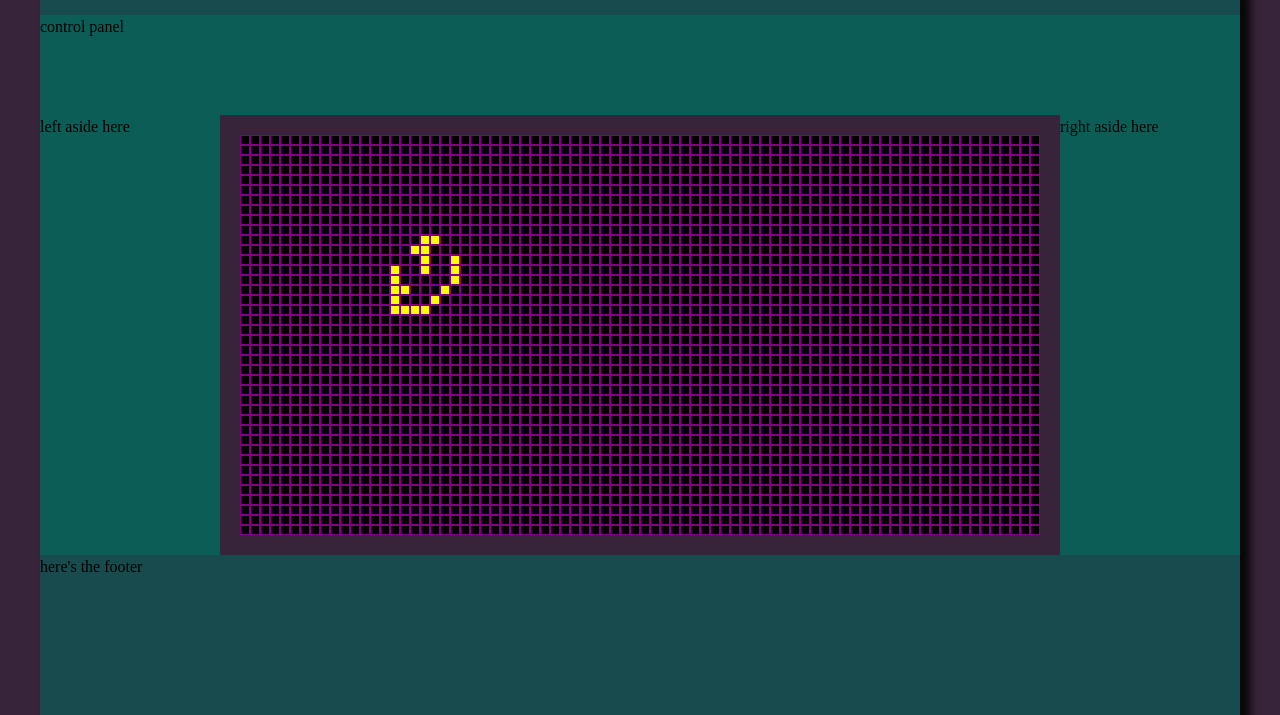
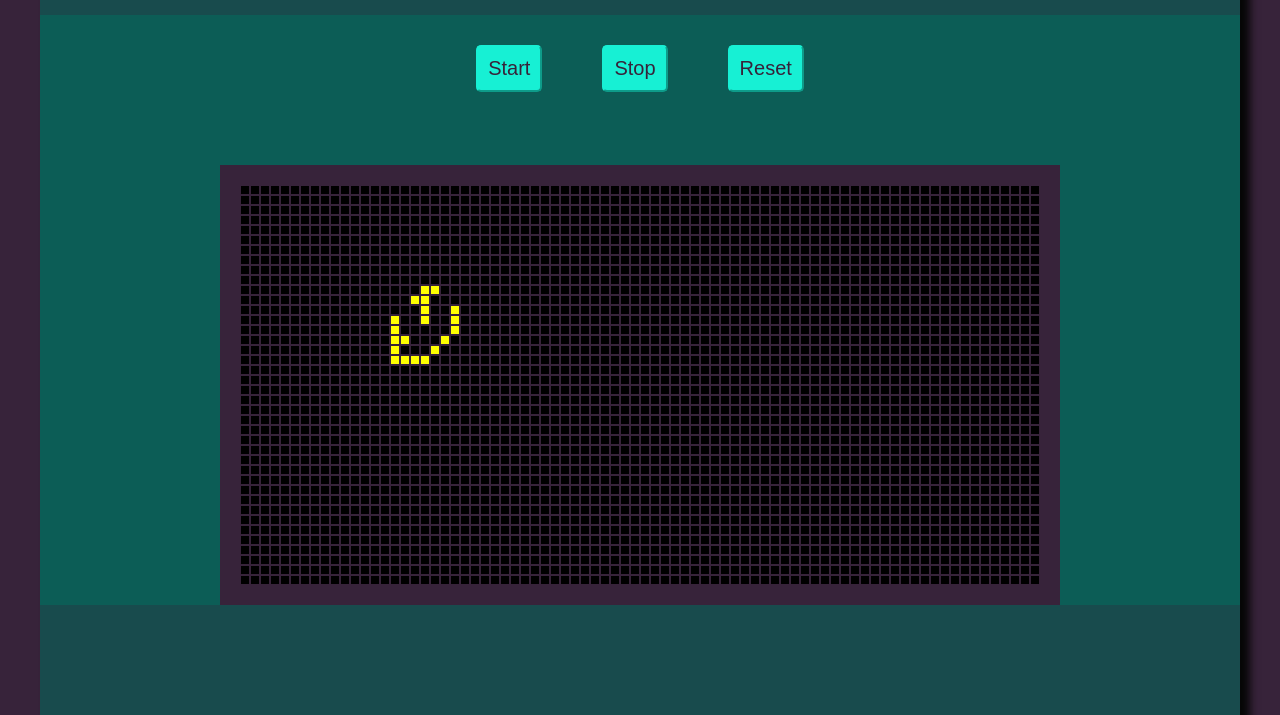
Before and after one commit to hereserin/GOL, a plain HTML site: page gol.html in a window 1280 px wide. Shown: the part 85-800 px from the top of the page. Drawn offline with Linux system fonts and the light colour scheme.

Commit message:
Setup Start button

```diff
--- a/canvas_grid.js
+++ b/canvas_grid.js
@@ -17,7 +17,7 @@ class CanvasGrid {
     this.canvasEl.height = 400;
 
     // const ctx = this.canvasEl.getContext("2d");
-    this.ctx.fillStyle = "purple";
+    this.ctx.fillStyle = "#37233a";
     this.ctx.fillRect(0, 0, 800, 400);
     let cols
     let rows
--- a/css/main_style.css
+++ b/css/main_style.css
@@ -17,11 +17,20 @@ ol, ul {
 }
 
 h1 {
-
   padding-top: 15px;
   font-size: 55px;
   color: #17f0d4;
   font-family: 'Luckiest Guy', cursive;
+}
+
+button {
+  margin: 30px;
+  padding: 10px;
+  font-size: 20px;
+  border-radius: 5px;
+  background-color: #17f0d4;
+  border-color: #17f0d4;
+  color: #37233a;
 }
 
 
@@ -63,7 +72,12 @@ h1 {
 
 .control-panel {
   background-color: #0c5d56;
-  height: 100px;
+  height: 150px;
+}
+
+.control-panel ul {
+  display: flex;
+  justify-content: center;
 }
 
 .footer {
--- a/dist/bundle.js
+++ b/dist/bundle.js
@@ -112,7 +112,7 @@ class CanvasGrid {
     this.canvasEl.height = 400;
 
     // const ctx = this.canvasEl.getContext("2d");
-    this.ctx.fillStyle = "purple";
+    this.ctx.fillStyle = "#37233a";
     this.ctx.fillRect(0, 0, 800, 400);
     let cols
     let rows
@@ -253,16 +253,45 @@ const Grid = __webpack_require__(/*! ./grid */ "./grid.js");
 const Cell = __webpack_require__(/*! ./cell.js */ "./cell.js");
 
 class Game {
-  constructor(canvasGrid) {
+  constructor(canvasGrid, controlButtons) {
     // debugger
     this.currentGrid = new Grid();
+
     this.currentGrid.testInitialPopulate();
     this.nextGenGrid = this.currentGrid.nextGenGrid();
+
+    this.controlButtons = controlButtons;
+    this.setupButtons();
     this.canvasGrid = canvasGrid;
-    this.canvasGrid.game = this;
+
+    // this.canvasGrid.game = this;
     this.stepGeneration = this.stepGeneration.bind(this);
     this.renderGridToCanvas = this.renderGridToCanvas.bind(this);
   }
+
+  setupButtons() {
+    Object.entries(this.controlButtons).forEach((buttonArr) => {
+      // debugger
+      return this.attachButtonToMethod(buttonArr);
+    });
+  }
+
+  attachButtonToMethod(butnArr) {
+    const that = this;
+    const methodChooser = {
+      startButton: that.play,
+      stopButton: that.play,
+      resetButton: that.play
+    }
+
+    butnArr[1].addEventListener('click', (e) => {
+      // debugger
+      // return methodChooser['${butnArr[0]}']();
+      return methodChooser[butnArr[0]].apply(that);
+    });
+  }
+
+
 
   play() {
       // debugger
@@ -273,13 +302,15 @@ class Game {
         this.renderGridToCanvas();
         j++;
 
+        console.log("before loop");
         if ( j > 5 ) {
           clearInterval(gameInt);
+          console.log("inside loop")
         }
 
-        console.log(j);
+        console.log("outside loop");
       }, 500);
-
+        console.log("outside of set interval situation");
   }
 
   stepGeneration() {
@@ -314,30 +345,28 @@ const CanvasGrid = __webpack_require__(/*! ./canvas_grid */ "./canvas_grid.js");
 // TODO: change all SNAKECASE to CAMELCASE !!!
 
 document.addEventListener("DOMContentLoaded", function(){
-// will delete this code
-  // let gridA = new Grid();
-  // let gridB = new Grid();
-
-  // let newCell = new Cell();
-
-  // debugger
-  // grid_a.generate_next_gen_grid();
-  // console.log(grid_a.next_gen_grid);
-  // game.step_generation();
-  // console.log(game.next_gen_grid);
-  // will delete this code
-
   // grab canvas
   // pass it to canvasGrid class
   // pass that canvasGrid to new instance of game
   // call play on the game
 
+
+  // grab buttons
+  // pass buttons to game class
+
+  const controlButtons = {
+    startButton: document.getElementById("start"),
+    stopButton: document.getElementById("stop"),
+    resetButton: document.getElementById("reset")
+ }
+
   const canvasEl = document.getElementById("mycanvas");
   let canvasInstance = new CanvasGrid(canvasEl);
   canvasInstance.buildGrid();
-  let game = new Game(canvasInstance);
+  let game = new Game(canvasInstance, controlButtons);
   game.play();
-
+  // debugger
+  // let hi = "hi";
 
 
 });
--- a/gol.html
+++ b/gol.html
@@ -17,12 +17,22 @@
       </div>
 
       <div class="control-panel">
-        <h2>control panel</h2>
+        <ul>
+          <li>
+            <button id="start">Start</button>
+          </li>
+          <li>
+            <button id="stop">Stop</button>
+          </li>
+          <li>
+            <button id="reset">Reset</button>
+          </li>
+        </ul>
       </div>
 
       <ul class='middle-area'>
         <aside class="left-aside aside">
-          left aside here
+
         </aside>
 
         <div class='canvas-div'>
@@ -30,12 +40,12 @@
         </div>
 
         <aside class="right-aside aside">
-          right aside here
+
         </aside>
       </ul>
 
       <div class="footer">
-        <h2>here's the footer</h2>
+        <h2></h2>
       </div>
 
     </main>
```
Also changed, not shown: game.js (+35 -4 lines), gol.js (+13 -15 lines), 1 other file.
